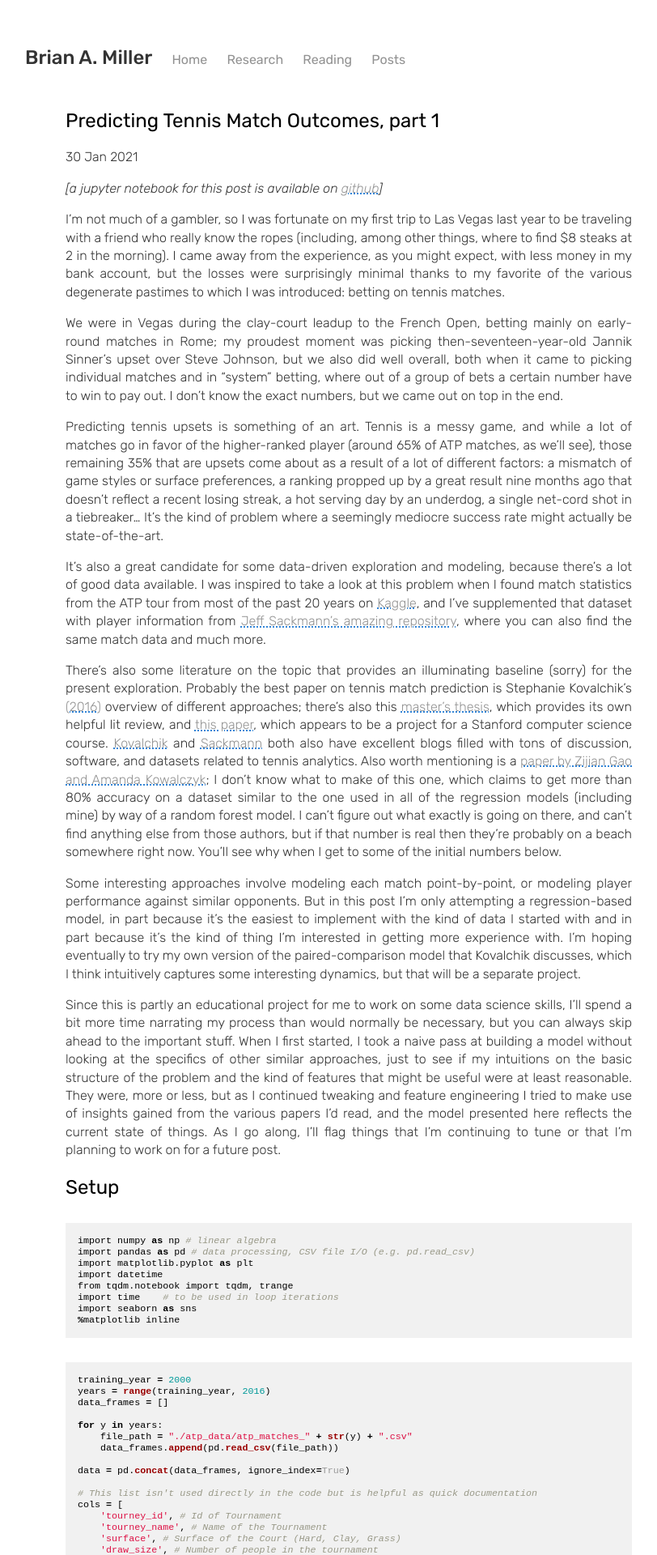
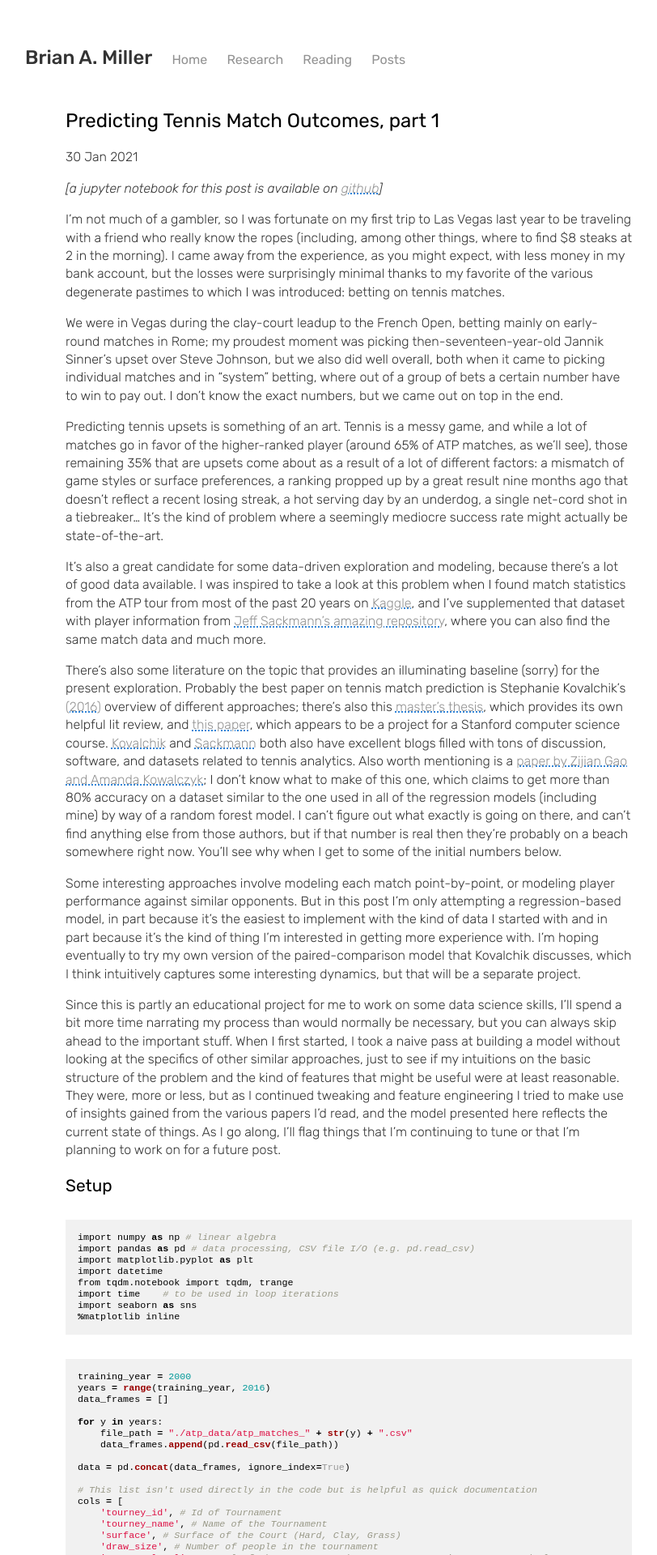
Before and after one commit to bmill42/bmill42.github.io, a Jekyll site: the page built from _posts/2021-01-30-tennis-predictions.md, in a window 1280 px wide. Shown: the top 1920 px of the page at 81% size, without its empty margins (169-981 px from the left). Built offline with Jekyll 4.4.1, drawn with Linux system fonts in a browser that asks for light colours.

Commit message:
more formatting improvements

````diff
--- a/_posts/2021-01-30-tennis-predictions.md
+++ b/_posts/2021-01-30-tennis-predictions.md
@@ -20,7 +20,7 @@
 
 Since this is partly an educational project for me to work on some data science skills, I'll spend a bit more time narrating my process than would normally be necessary, but you can always skip ahead to the important stuff. When I first started, I took a naive pass at building a model without looking at the specifics of other similar approaches, just to see if my intuitions on the basic structure of the problem and the kind of features that might be useful were at least reasonable. They were, more or less, but as I continued tweaking and feature engineering I tried to make use of insights gained from the various papers I'd read, and the model presented here reflects the current state of things. As I go along, I'll flag things that I'm continuing to tune or that I'm planning to work on for a future post.
 
-## Setup
+### Setup
 
 
 ```python
@@ -138,7 +138,7 @@
 data['loser_ht'].fillna(data['loser_ht'].median(), inplace=True)
 ```
 
-## Baseline
+### Baseline
 
 The ranking system is its own form of predictive model that gets us quite a bit past 50/50 when it comes to predictions. How often does the better-ranked player (a term I use to avoid confusion when comparing rankings and proportions, since colloquially a "higher" ranking is a smaller number) win the match?
 
@@ -515,7 +515,7 @@
 
 Now, it's worth returning to the paper by Gao and Kowalczyk, which claimed to achieve 83% accuracy with a random forest model (they came up with BCM and logistic regression figures similar to those reported elsewhere). While I'd like to hold out hope that that number is real, it's just too good to be true; there's no way they actually beat the bookmakers by more than 12 points. They don't provide enough technical information to replicate their study very closely, nor do they break their results down by upsets or other features commonly seen in the literature, though they do report confidence scores for the various models. I've tried building similar models with nearly the same set of features and haven't gotten close to 83% accuracy. Overall, I think it's most likely that this was a result of some kind of data leakage, or maybe a simple coding error (the paper is just a preprint, so there's been no professional confirmation or endorsement of its results).
 
-## Initial Feature Engineering
+### Initial Feature Engineering
 
 There are a couple steps involved in getting the ATP match data into a form that can be used to train a model. The columns are labeled and ordered by `winner` and `loser`, which is obviously information we'll need to hide since that's precisely what we're hoping to predict. The solution to that issue is discussed below. First, and more simply, we need to get the raw match stats into a more useful form; it's not very helpful to know how many first serve points a player won if we don't know how their first serve percentage. Here, I put together some of the basic stats that most tennis fans are familiar with: first serve percentage, percentage of points won when the first serve is in, and percentage of points won on second serve.
 
@@ -555,7 +555,7 @@
 data['unique_id'] = data['tourney_id'].astype(str) + "%" + data['match_num'].astype(str)
 ```
 
-## Exploratory Analysis
+### Exploratory Analysis
 
 There's plenty we could do with the data in its present form; since this is a long post, I won't do much before getting to the model itself, so there's a lot more that could be done, especially in terms of looking for trends over time. Let's take a look at some serving stats for now.
 
@@ -663,7 +663,7 @@
 
 As I've mentioned, there's much more that could be done, particularly around upsets (do more upsets happen in particular rounds? In matches involving lefties? Can we see evidence of hot streaks or bad game style matchups?). But for now, let's get a basic model running.
 
-## Preparing for Training
+### Preparing for Training
 
 The first step in preparing the data for modeling is to remove the leakage that comes from the winner-first order of the players. My strategy here is to make two copies of the data and swap the players in one copy, so that I end up with two versions of each match, with labels like `winner_rank` and `loser_rank` replaced with `p_rank` and `o_rank` (for "player" and "opponent"). A new `win` feature marks whether `p` or `o` wins.
 
@@ -760,7 +760,7 @@
 player_names = list(set(data['winner_name'].values).union(set(data['loser_name'])))
 ```
 
-## Training
+### Training
 
 To train a model, we obviously can't use any data that isn't known prior to the match; instead, we need to collect various stats for each of the players in their previous matches. This requires one of those things you're not supposed to do in pandas – iteration. \*cue scary music\*. The basic idea is to go through each match in the dataset and, for each player, grab all of the matches from the past year. Iteration is essentially unavoidable when the data is structured as it is; there's no easy way around doing a new round of data processing for each match in the dataset, since we need to select only the matches featuring the current players each time. (Though a different initial organization could make things faster, as I discuss briefly below)
 
@@ -1082,7 +1082,7 @@
 training_data = pd.read_csv("./atp_data/atp_training_2000-2015_exp_120.csv")
 ```
 
-## Preprocessing and more feature engineering
+### Preprocessing and more feature engineering
 
 From the full training set, we need to filter out half of the matches, randomly choosing between the permutation where `p` wins and the one where `o` wins.
 
--- a/css/main.css
+++ b/css/main.css
@@ -8,7 +8,7 @@
 a { text-decoration: underline; color: #929292; font-weight: lighter; text-decoration-style: dotted; text-decoration-color: #0066cc}
 a:hover { color: #0066cc; }
 
-p, ul {font-family: 'Rubik', 'Verdana', 'Arial', 'Sans-Serif'; text-align: justify;}
+p, ul {font-family: 'Rubik', 'Verdana', 'Arial', 'Sans-Serif'; }
 p, ul { font-size: 1em; line-height: 1.4em; color: #333; font-weight: lighter;}
 li.emph {font-size: 1.5em; font-weight: 500;}
 @media screen and (max-width:1000px) {
````
